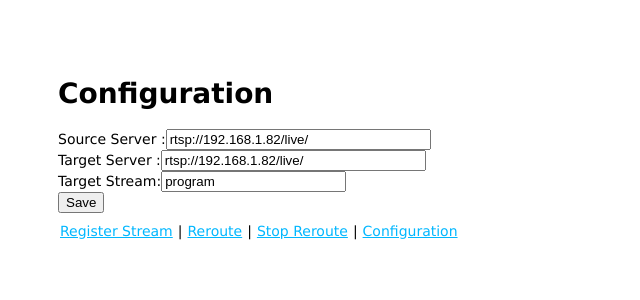
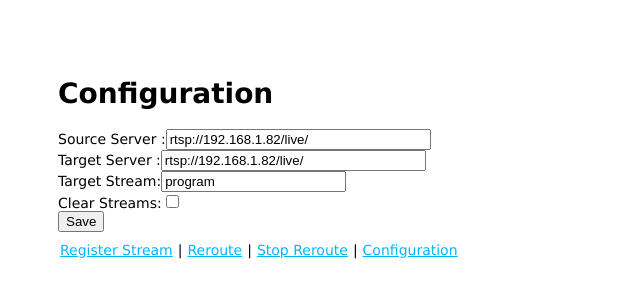
Before and after one commit to notcoffeetable/RTSP-Operator, a Node server app: page /configuration in a window 1280 px wide. Shown: the top 300 px of the page, without its empty margins (0-640 px from the left). Run offline with Node 20, Linux system fonts and the light colour scheme; some libraries are stand-ins or nearby versions.

Commit message:
new clear streams setting under config

```diff
--- a/app.js
+++ b/app.js
@@ -119,6 +119,11 @@ app.post('/configuration', function(req, res) {
     sourceServer = req.param('source-server');
     targetServer = req.param('target-server');
     targetStream = req.param('target-stream');
+    clearStreams = req.param('clear-streams')
+    if (clearStreams)
+    {
+        client.del("rtsp-streams");
+    }
     configurationProvider.save({
         sourceServer: sourceServer,
         targetServer: targetServer,
--- a/views/configuration.jade
+++ b/views/configuration.jade
@@ -14,6 +14,9 @@ block content
         div
           span Target Stream:
           input(type="text", value=targetStream, name="target-stream", id="editTargetStream")
+        div
+          span Clear Streams:
+          input(type="checkbox", value=false, name="clear-streams")
         div#editSubmit
           input(type="submit", value="Save")
   if reroutes
```
